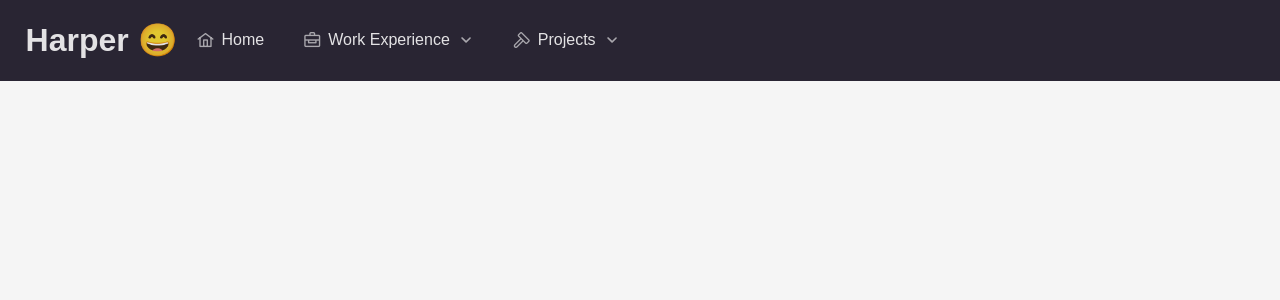
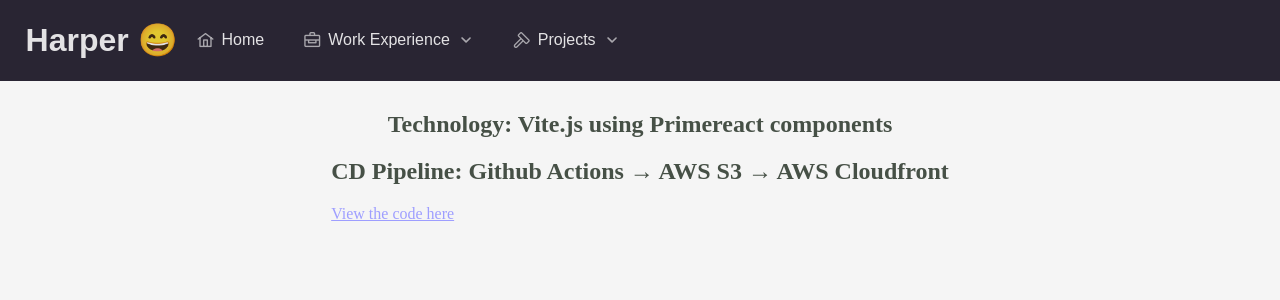
Before and after one commit to haprer/website, a React (Vite) app: page /website in a window 1280 px wide. Shown: the top 300 px of the page. Built offline with nearby package versions, Linux system fonts and the light colour scheme; a web font is replaced by a local one.

Commit message:
added start of website page

```diff
--- a/src/App.jsx
+++ b/src/App.jsx
@@ -7,6 +7,7 @@
 /** My Pages */
 import Home from './pages/Home.jsx';
 import Mantaray from './pages/Mantaray.jsx';
+import Website from '/src/pages/Website.jsx';
 
 /** React Imports */
 import { BrowserRouter as Router, Routes, Route } from 'react-router-dom';
@@ -51,7 +52,7 @@
           {
               label: 'This Website',
               icon: 'pi pi-server',
-              url: 'https://github.com/haprer/website'
+              url: '/website'
           },
           {
             label: 'Kingdoms.io',
@@ -81,6 +82,7 @@
                 <Routes>
                     <Route path = '/' Component={Home} />
                     <Route path = '/mantaray' Component={Mantaray} />
+                    <Route path = '/website' Component={Website} />
                 </Routes>
             </div>
         </Router>
--- a/src/pages/Home.jsx
+++ b/src/pages/Home.jsx
@@ -56,7 +56,7 @@
         title: "This website",
         image: "/assets/website/home-code-1.png",
         description: "How I made this page using primereact and",
-        link: "https://github.com/haprer/website"
+        link: "/website"
     }
 ];
 
--- /dev/null
+++ b/src/pages/Website.css
@@ -0,0 +1,19 @@
+@import url("/src/pages/Theme.css");
+img {
+    max-width: 60vh;
+}
+
+.websitePage {
+    /* border-left: 2px solid rgba(150, 150, 255, .2);
+    border-right: 2px solid rgba(150, 150, 255, .2); */
+    padding-left: 10vw;
+    padding-right: 10vw;
+}
+
+.websitePage h2 {
+    text-align: center;
+}
+
+.websitePage a {
+    text-align: center;
+}
--- /dev/null
+++ b/src/pages/Website.jsx
@@ -0,0 +1,17 @@
+
+
+/** CSS */
+import '/src/pages/Website.css'
+
+
+const Mantaray = () => {
+    return (
+        <div className='websitePage'>
+            <h2>Technology: Vite.js using Primereact components</h2>
+            <h2>CD Pipeline: Github Actions &rarr; AWS S3 &rarr; AWS Cloudfront</h2>
+            <a href="https://github.com/haprer/website">View the code here</a>
+        </div>
+    );
+};
+
+export default Mantaray;
```
